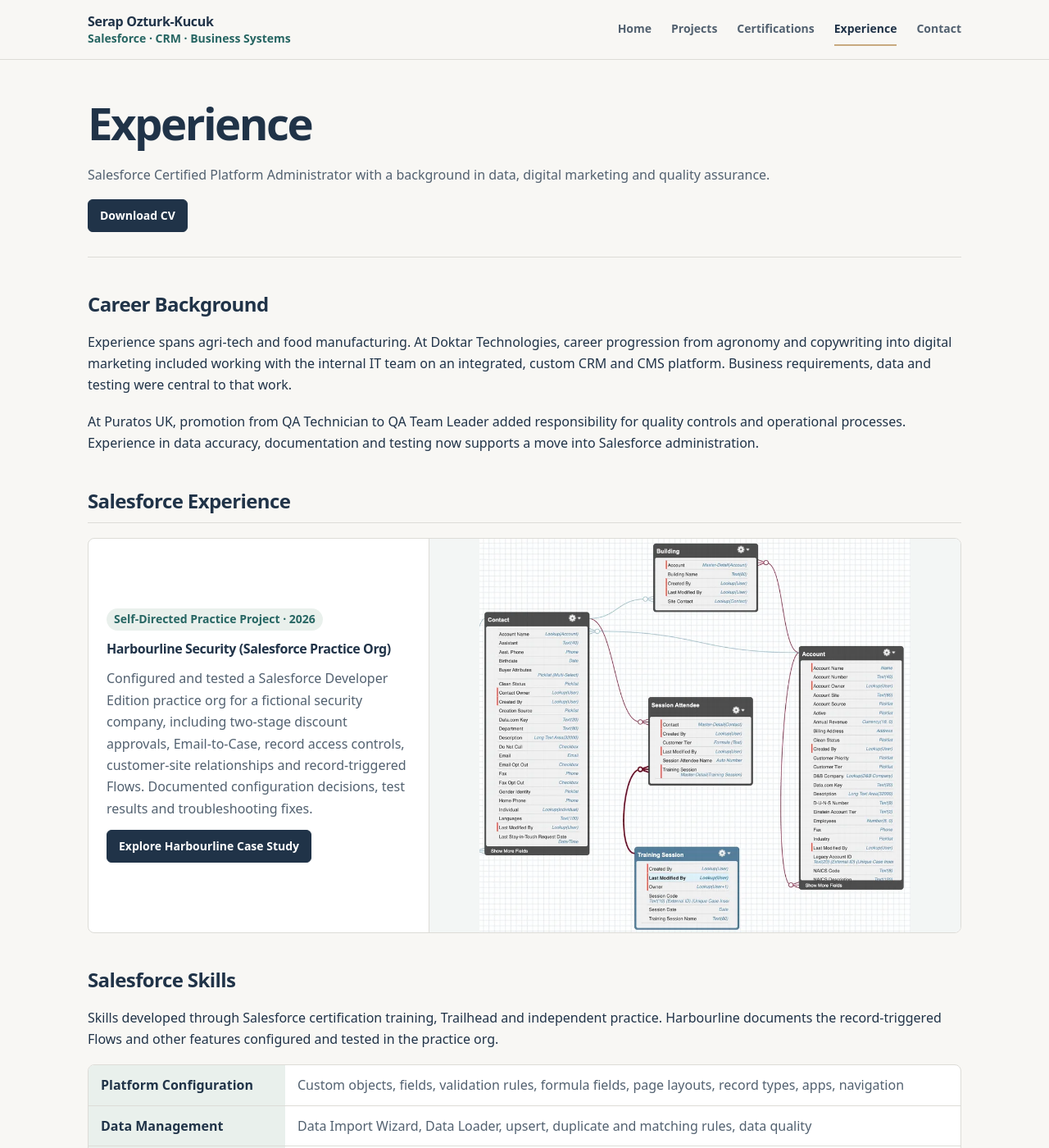
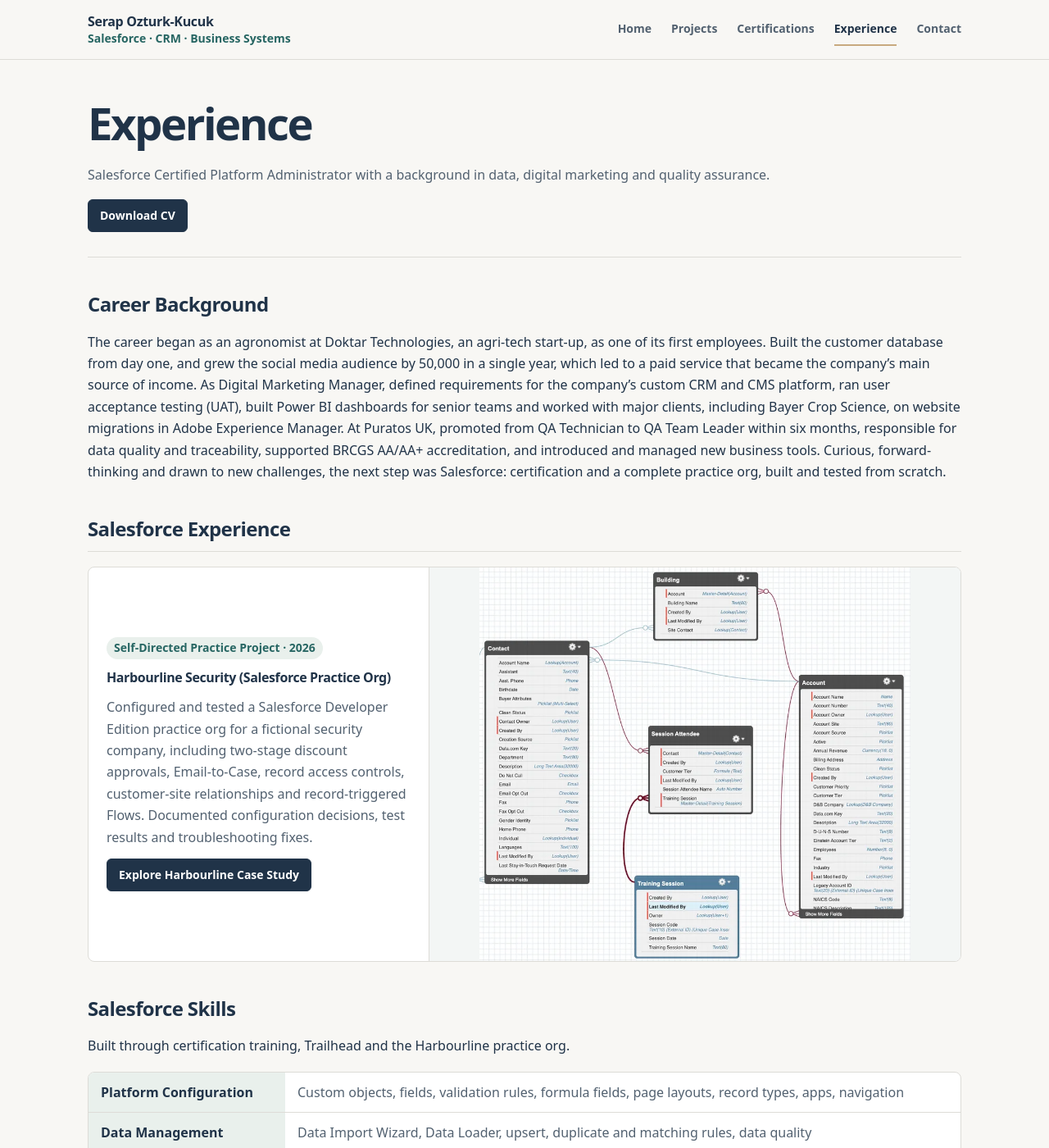
Before and after one commit to serapozturkkucuk/serapozturkkucuk.github.io, a Jekyll site: the page built from experience/index.html, in a window 1280 px wide and 1400 px high. Shown: the whole window at 82% size. Built offline with Jekyll 4.4.1, drawn with Linux system fonts in a browser that asks for light colours; some of the changed text lies outside the part shown.

Commit message:
Replace only the three requested Experience text blocks verbatim

```diff
--- a/experience/index.html
+++ b/experience/index.html
@@ -16,8 +16,7 @@ redirect_from: /about/
 
 <section class="block">
   <h2>Career Background</h2>
-  <p>Experience spans agri-tech and food manufacturing. At Doktar Technologies, career progression from agronomy and copywriting into digital marketing included working with the internal IT team on an integrated, custom CRM and CMS platform. Business requirements, data and testing were central to that work.</p>
-  <p>At Puratos UK, promotion from QA Technician to QA Team Leader added responsibility for quality controls and operational processes. Experience in data accuracy, documentation and testing now supports a move into Salesforce administration.</p>
+  <p>The career began as an agronomist at Doktar Technologies, an agri-tech start-up, as one of its first employees. Built the customer database from day one, and grew the social media audience by 50,000 in a single year, which led to a paid service that became the company’s main source of income. As Digital Marketing Manager, defined requirements for the company’s custom CRM and CMS platform, ran user acceptance testing (UAT), built Power BI dashboards for senior teams and worked with major clients, including Bayer Crop Science, on website migrations in Adobe Experience Manager. At Puratos UK, promoted from QA Technician to QA Team Leader within six months, responsible for data quality and traceability, supported BRCGS AA/AA+ accreditation, and introduced and managed new business tools. Curious, forward-thinking and drawn to new challenges, the next step was Salesforce: certification and a complete practice org, built and tested from scratch.</p>
 </section>
 
 <section class="block" aria-labelledby="salesforce-experience-title">
@@ -39,7 +38,7 @@ redirect_from: /about/
 
 <section class="block">
   <h2>Salesforce Skills</h2>
-  <p>Skills developed through Salesforce certification training, Trailhead and independent practice. Harbourline documents the record-triggered Flows and other features configured and tested in the practice org.</p>
+  <p>Built through certification training, Trailhead and the Harbourline practice org.</p>
   <dl class="skill-table experience-skills">
     {% for s in site.data.profile.skills %}<dt>{{ s.group }}</dt><dd>{{ s.text }}</dd>{% endfor %}
   </dl>
@@ -49,10 +48,10 @@ redirect_from: /about/
   <h2>What I Bring</h2>
   <div class="experience-value">
     <ul class="value-grid">
-      <li><strong>CRM &amp; Business Systems</strong><span>Business requirements, connected systems and collaboration with internal technical teams.</span></li>
-      <li><strong>Data Quality &amp; Reporting</strong><span>Data accuracy, structured information and reports that support operational decisions.</span></li>
-      <li><strong>Testing &amp; Process Improvement</strong><span>User acceptance testing, documented fixes and practical improvements to workflows.</span></li>
-      <li><strong>Quality, Traceability &amp; Training</strong><span>Consistent procedures, traceable records and clear guidance for colleagues.</span></li>
+      <li><strong>CRM &amp; Business Systems</strong><span>Defined requirements for a custom CRM/CMS platform, including customer data, segmentation and reporting; worked on Adobe Experience Manager (AEM) website migrations.</span></li>
+      <li><strong>Data Quality &amp; Reporting</strong><span>Maintained records for 100+ products in SAP; built Power BI and Looker Studio dashboards for senior teams.</span></li>
+      <li><strong>Testing &amp; Process Improvement</strong><span>Ran app UAT with product and marketing teams; improved SOPs, sampling schedules and waste management.</span></li>
+      <li><strong>Quality, Traceability &amp; Training</strong><span>Supported BRCGS audit readiness and trained 20+ colleagues on procedures.</span></li>
     </ul>
   </div>
 </section>
```
